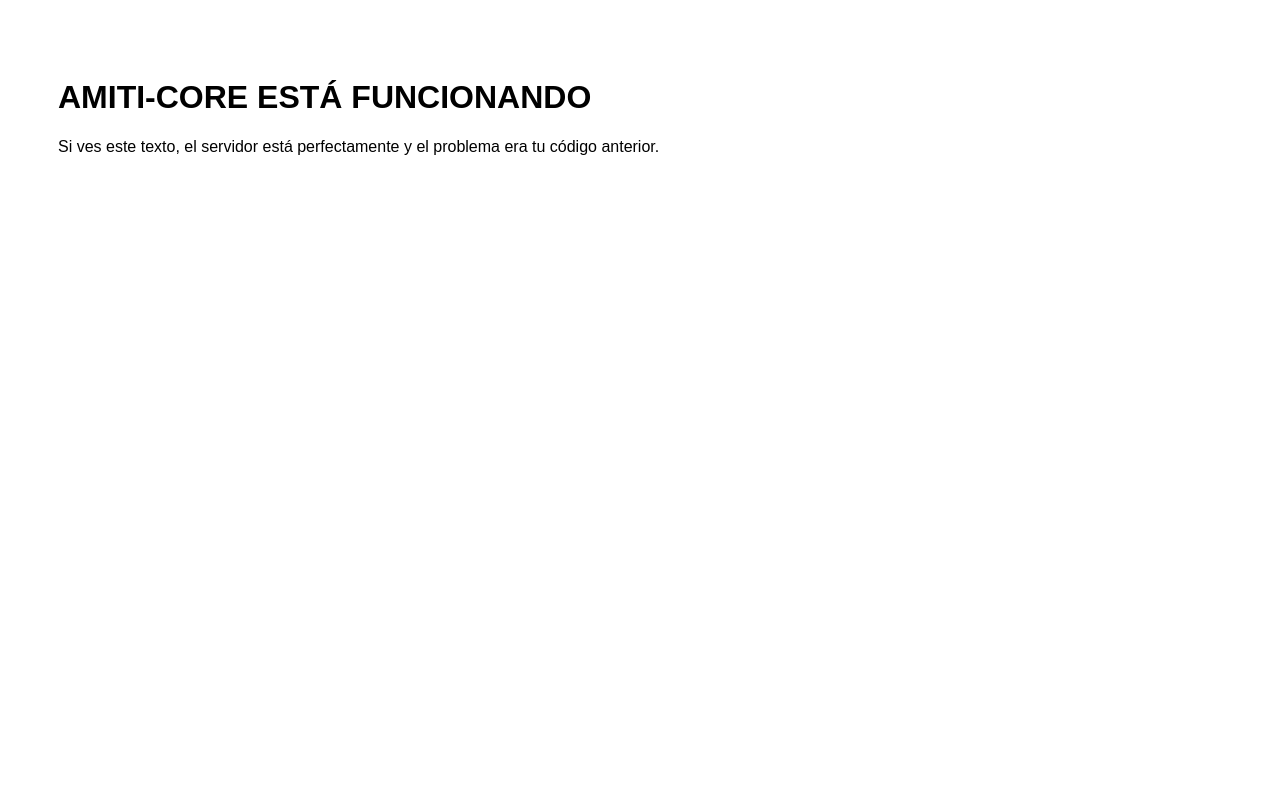
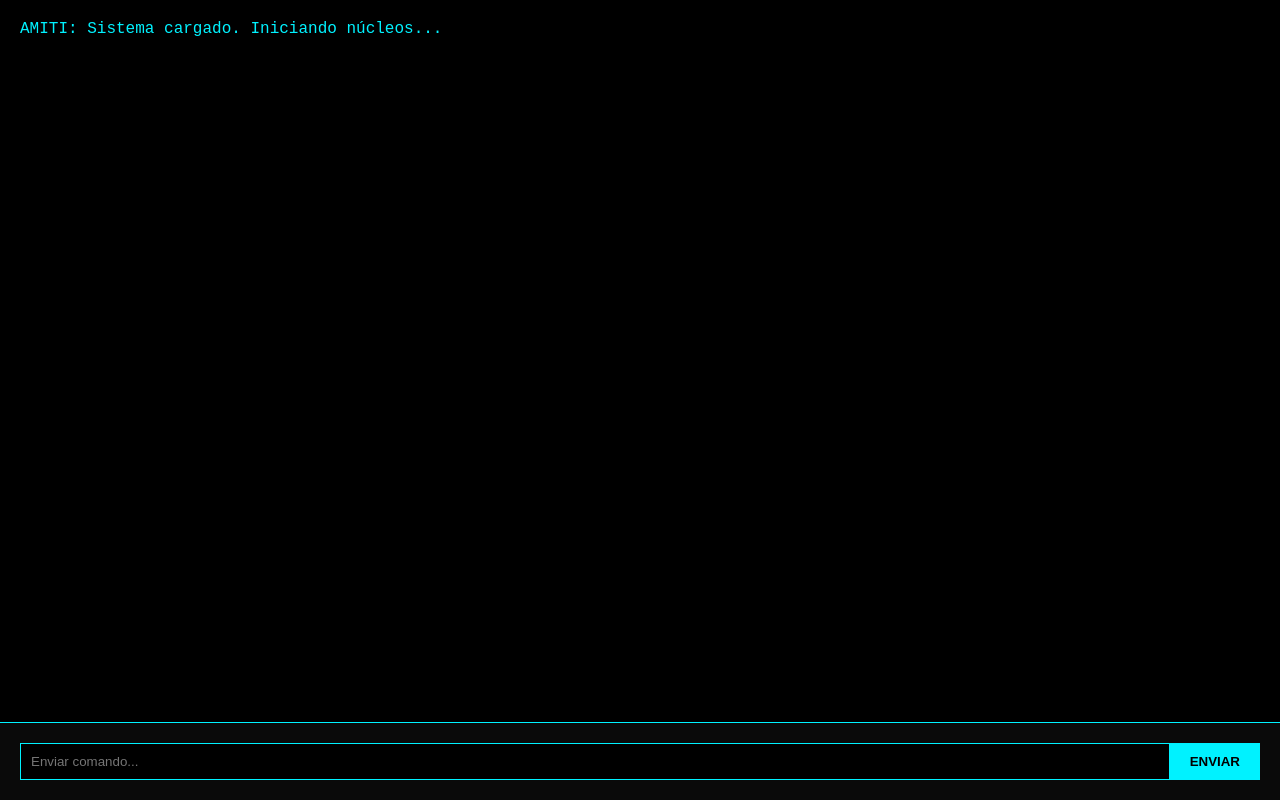
Before and after one commit to moisescarreno206-ui/AMITI-CORE, a Flask app: page / in a window 1280 px wide. Run offline with Flask 3, Linux system fonts and the light colour scheme.

Commit message:
Update index.html

```diff
--- a/templates/index.html
+++ b/templates/index.html
@@ -1,11 +1,48 @@
 <!DOCTYPE html>
-<html>
+<html lang="es">
 <head>
     <meta charset="UTF-8">
-    <title>AMITI-CORE TEST</title>
+    <meta name="viewport" content="width=device-width, initial-scale=1.0">
+    <title>AMITI-CORE</title>
+    <style>
+        body { background: #000; color: #00f2ff; font-family: 'Courier New', monospace; margin: 0; display: flex; flex-direction: column; height: 100vh; }
+        #chat-window { flex: 1; overflow-y: auto; padding: 20px; border-bottom: 1px solid #00f2ff; }
+        #input-area { padding: 20px; display: flex; background: #0a0a0a; }
+        input { flex: 1; background: #000; border: 1px solid #00f2ff; color: #00f2ff; padding: 10px; }
+        button { background: #00f2ff; border: none; padding: 10px 20px; color: #000; font-weight: bold; cursor: pointer; }
+        .msg { margin-bottom: 10px; }
+    </style>
 </head>
-<body style="background-color: white; color: black; font-family: sans-serif; padding: 50px;">
-    <h1>AMITI-CORE ESTÁ FUNCIONANDO</h1>
-    <p>Si ves este texto, el servidor está perfectamente y el problema era tu código anterior.</p>
+<body>
+
+    <div id="chat-window">
+        <div class="msg">AMITI: Sistema cargado. Iniciando núcleos...</div>
+    </div>
+    <div id="input-area">
+        <input type="text" id="userInput" placeholder="Enviar comando...">
+        <button onclick="enviar()">ENVIAR</button>
+    </div>
+
+    <script>
+        async function enviar() {
+            const input = document.getElementById('userInput');
+            const chat = document.getElementById('chat-window');
+            const comando = input.value;
+
+            if (!comando) return;
+
+            chat.innerHTML += `<div class="msg">> ${comando}</div>`;
+
+            try {
+                const response = await fetch(`/procesar?comando=${encodeURIComponent(comando)}`);
+                const data = await response.json();
+                chat.innerHTML += `<div class="msg">AMITI: ${data.respuesta}</div>`;
+                chat.scrollTop = chat.scrollHeight;
+            } catch (error) {
+                chat.innerHTML += `<div class="msg">ERROR: Fallo de conexión con núcleos.</div>`;
+            }
+            input.value = '';
+        }
+    </script>
 </body>
 </html>
```
